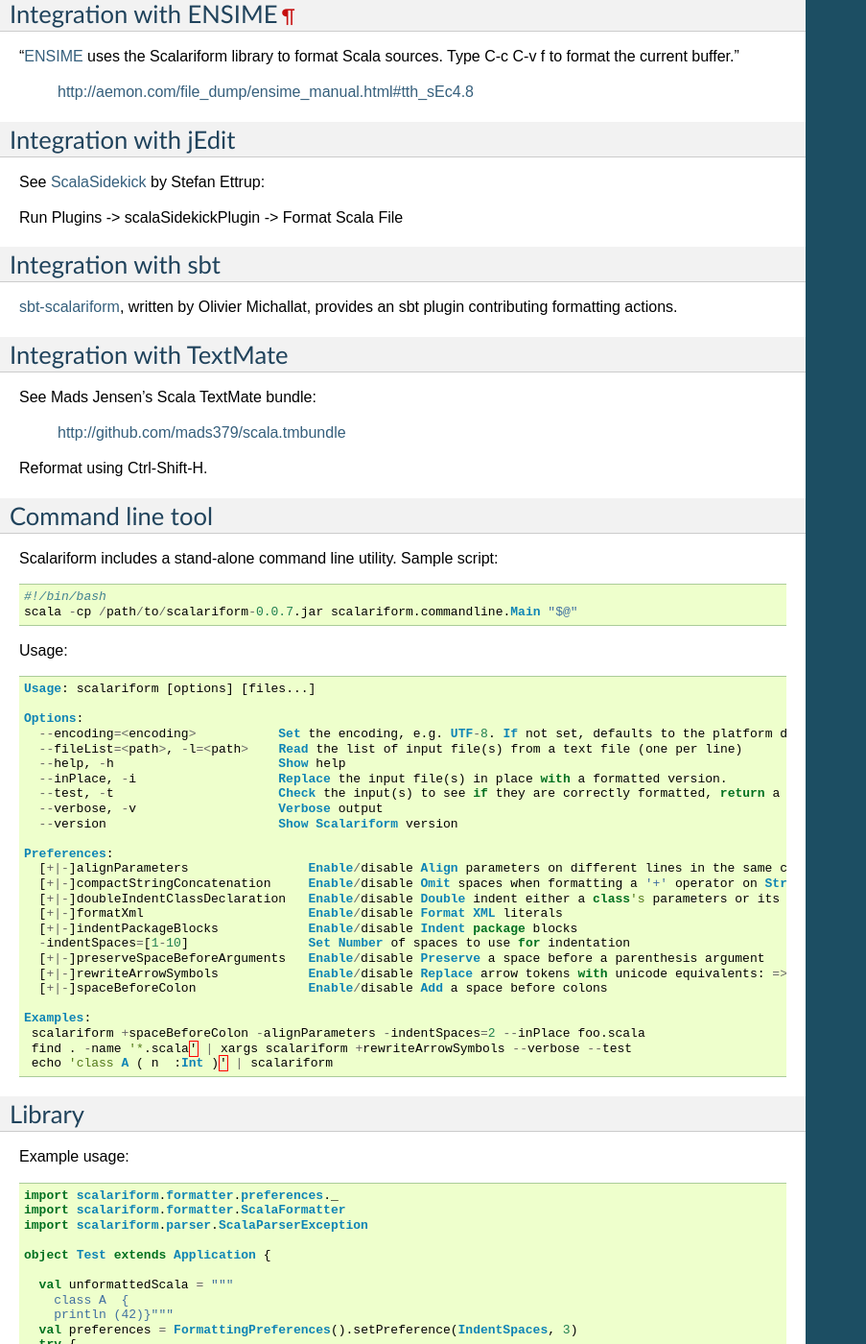
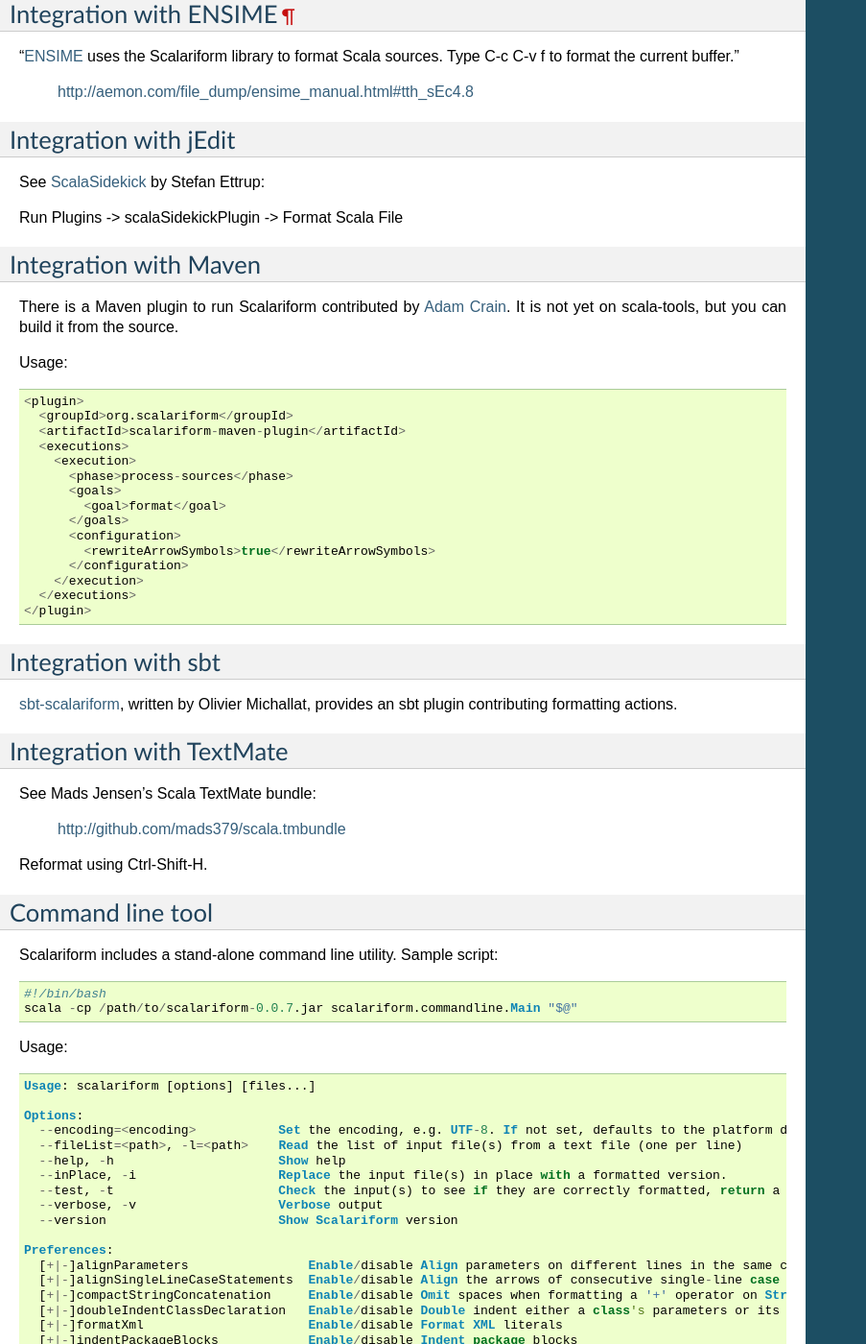
Before and after one commit to scala-ide/scalariform, a Sphinx documentation site: the page built from docs/source/README.rst, in a window 1280 px wide and 1400 px high, scrolled down 803 px. Shown: the whole window at 96% size, without its empty margins (0-903 px from the left). Built offline with Sphinx 7.4.7, drawn with Linux system fonts in a browser that asks for light colours; some of the changed text lies outside the part shown.

Commit message:
Add AlignSingleLineCaseStatements preference to align the arrows of consecutive single-line case statements

```diff
--- a/docs/source/README.rst
+++ b/docs/source/README.rst
@@ -61,6 +61,33 @@
 
 Run Plugins -> scalaSidekickPlugin -> Format Scala File
 
+Integration with Maven
+----------------------
+
+There is a Maven plugin to run Scalariform contributed by `Adam
+Crain`_. It is not yet on scala-tools, but you can build it from the
+source.
+
+.. _Adam Crain: https://github.com/jadamcrain
+
+Usage::
+
+  <plugin>
+    <groupId>org.scalariform</groupId>
+    <artifactId>scalariform-maven-plugin</artifactId>
+    <executions>
+      <execution>
+        <phase>process-sources</phase>
+        <goals>
+          <goal>format</goal>
+        </goals>
+        <configuration>
+          <rewriteArrowSymbols>true</rewriteArrowSymbols>
+        </configuration>
+      </execution>
+    </executions>
+  </plugin>
+
 Integration with sbt
 --------------------
 
@@ -100,6 +127,7 @@
 
   Preferences:
     [+|-]alignParameters                Enable/disable Align parameters on different lines in the same column
+    [+|-]alignSingleLineCaseStatements  Enable/disable Align the arrows of consecutive single-line case statements
     [+|-]compactStringConcatenation     Enable/disable Omit spaces when formatting a '+' operator on String literals
     [+|-]doubleIndentClassDeclaration   Enable/disable Double indent either a class's parameters or its inheritance list
     [+|-]formatXml                      Enable/disable Format XML literals
@@ -163,6 +191,27 @@
                astrologicalSign: String,
                shoeSize: Int,
                favoriteColor: java.awt.Color)
+
+alignSingleLineCaseStatements
+~~~~~~~~~~~~~~~~~~~~~~~~~~~~~
+
+Default: ``false``
+
+Align the arrows of consecutive single-line case statements. For example, if ``true``, then::
+
+  a match {
+    case b => 1
+    case ccc => 2
+    case dd => 3
+  }
+
+Is reformatted as::
+
+  a match {
+    case b   => 1
+    case ccc => 2
+    case dd  => 3
+  }
 
 compactStringConcatenation
 ~~~~~~~~~~~~~~~~~~~~~~~~~~
```
Also changed, not shown: README.rst (+22 -0 lines), 15 other files.
